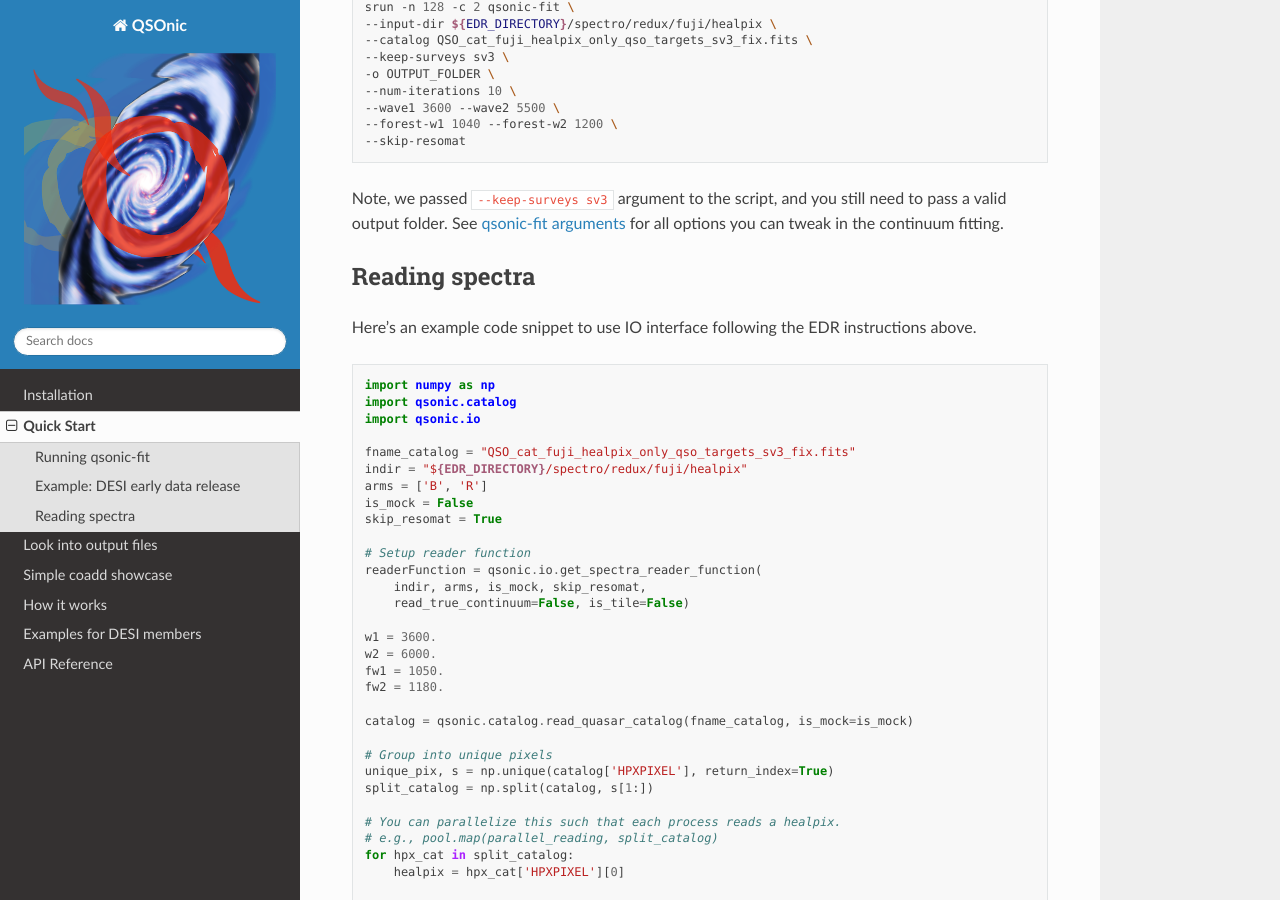
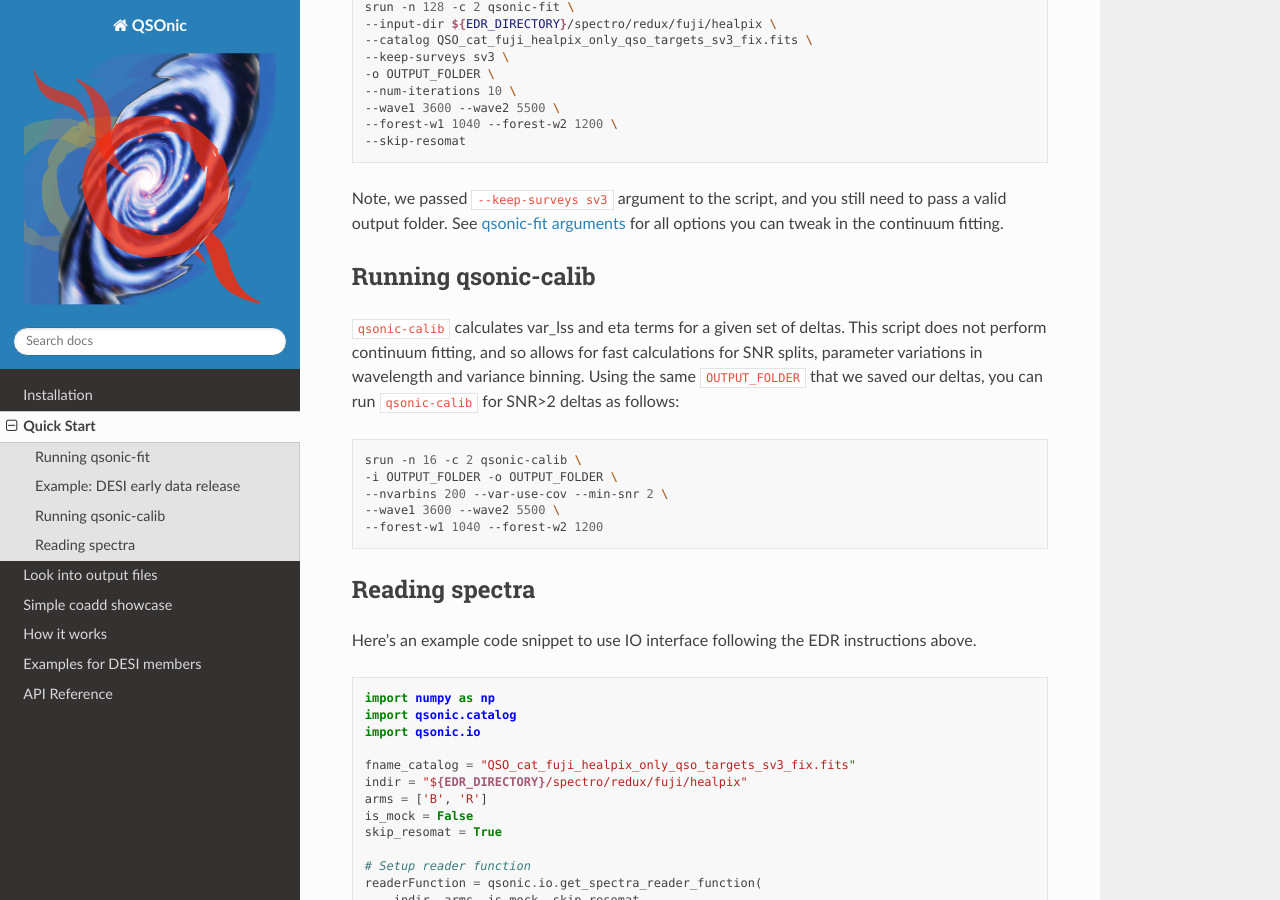
Before and after one commit to p-slash/qsonic, a Sphinx documentation site: the page built from docs/source/quick_start.rst, in a window 1280 px wide and 900 px high, scrolled down 1393 px. Built offline with Sphinx 7.4.7 and the Read the Docs theme 2.0.0, drawn with Linux system fonts in a browser that asks for light colours; the version number could not be read and is left out.

Commit message:
qsonic calib example script and minor fix

```diff
--- a/docs/source/quick_start.rst
+++ b/docs/source/quick_start.rst
@@ -65,6 +65,18 @@ Now we can pass this catalog into ``qsonic-fit`` script as the quasar catalog.
 
 Note, we passed ``--keep-surveys sv3`` argument to the script, and you still need to pass a valid output folder.  See :ref:`qsonic-fit arguments <qsonic fit arguments>` for all options you can tweak in the continuum fitting.
 
+Running qsonic-calib
+--------------------
+
+``qsonic-calib`` calculates var_lss and eta terms for a given set of deltas. This script does not perform continuum fitting, and so allows for fast calculations for SNR splits, parameter variations in wavelength and variance binning. Using the same ``OUTPUT_FOLDER`` that we saved our deltas, you can run ``qsonic-calib`` for SNR>2 deltas as follows:
+
+.. code:: shell
+
+    srun -n 16 -c 2 qsonic-calib \
+    -i OUTPUT_FOLDER -o OUTPUT_FOLDER \
+    --nvarbins 200 --var-use-cov --min-snr 2 \
+    --wave1 3600 --wave2 5500 \
+    --forest-w1 1040 --forest-w2 1200
 
 Reading spectra
 ---------------
```
Also changed, not shown: 2 other files.
